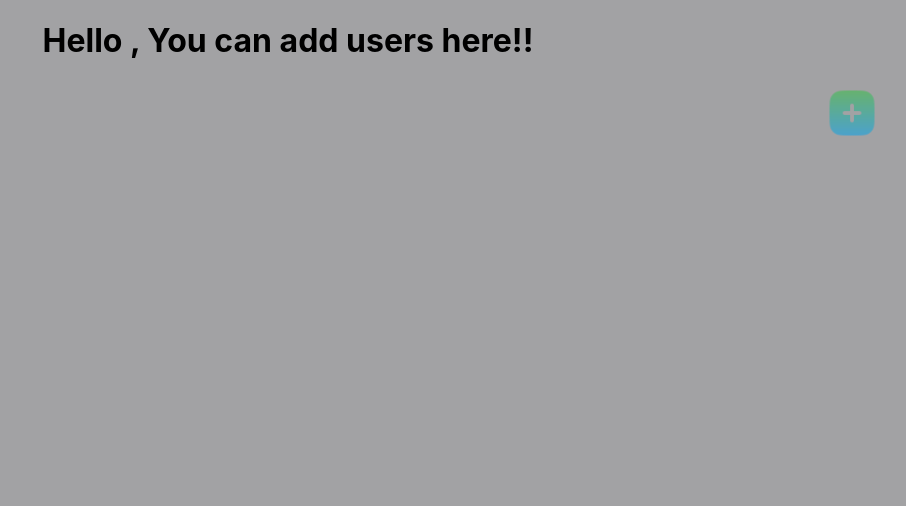
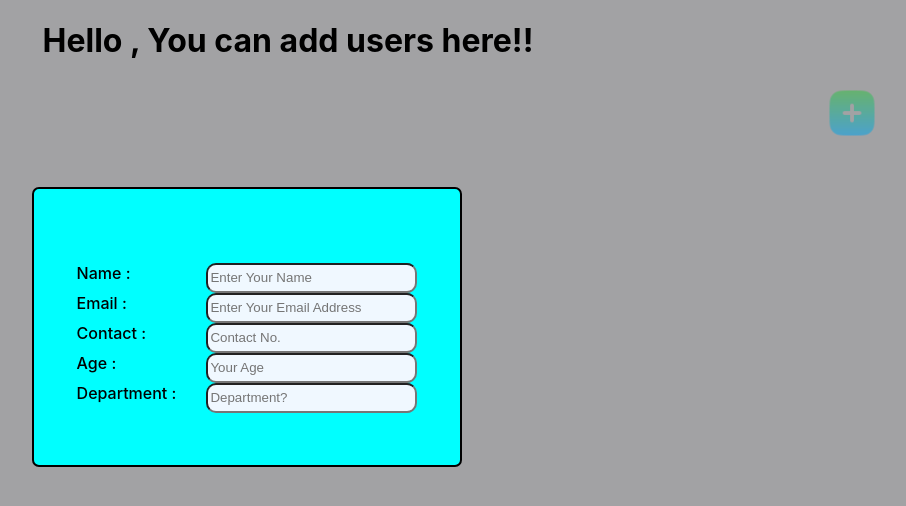
Before and after one commit to Shoyohazy/Redux_Projects, a React (Create React App) app in the folder user-management/: page / in a window 1280 px wide. Both pictures are taken after a click on the button 1204 px from the left and 114 px from the top of the page. Shown: the top 506 px of the page, without its empty margins (352-1258 px from the left). Built offline with nearby package versions, Linux system fonts and the light colour scheme.

Commit message:
adding form

```diff
--- a/user-management/src/components/AddButton.js
+++ b/user-management/src/components/AddButton.js
@@ -1,15 +1,24 @@
-import React from 'react'
-import './AddButton.css'
-import addImg from "../assets/add.png"
+import React, { useState } from "react";
+import "./AddButton.css";
+import addImg from "../assets/add.png";
+import Form from "./Form";
 
 function AddButton() {
+  const [isActive, setIsActive] = useState(false);
+  function handleClick() {
+    setIsActive(true);
+  }
+
   return (
-    <div className='add-user'>
-        <button>
-            <img src={addImg} alt='add-users'/>
+    <>
+      <div className="add-user">
+        <button onClick={handleClick}>
+          <img src={addImg} alt="add-users" />
         </button>
-    </div>
-  )
+      </div>
+      {isActive && <Form />}
+    </>
+  );
 }
 
-export default AddButton
+export default AddButton;
--- /dev/null
+++ b/user-management/src/components/Form.js
@@ -0,0 +1,57 @@
+import { useState } from 'react';
+import './form.css'
+
+
+function Form() {
+
+    const [info , setInfo] = useState({
+        name : '',
+        email : '',
+        contact : '',
+        age : '',
+        department : '',
+    })
+
+    const handleChange = (e) =>{
+        const {name , value} = e.target;
+        setInfo((prev) =>({
+            ...prev,
+            [name] : value,
+        }))
+    }
+
+  return (
+    <div className="form">
+     <div className='form-widget'>
+        <form >
+            <div className='labels'>
+                <label>Name : </label>
+                  <input value={info.name} onChange={handleChange} type="text" placeholder="Enter Your Name"/>
+            </div>
+            <div className='labels'>
+                <label>Email :
+                </label>
+                  <input value={info.email} onChange={handleChange} type="text" placeholder="Enter Your Email Address"/>
+            </div>
+            <div className='labels'>
+                <label htmlFor='contact'>Contact :
+                </label>
+                  <input value={info.contact} onChange={handleChange}  name='contact' type="text" placeholder="Contact No."/>
+            </div>
+            <div className='labels'>
+                <label>Age :
+                </label>
+                  <input value={info.age} onChange={handleChange} type="text" placeholder="Your Age"/>
+            </div>
+             <div className='labels'>
+                 <label>Department :
+                </label>
+                  <input value={info.department} onChange={handleChange}  type="text" placeholder="Department?"/>
+             </div>
+        </form>
+    </div>
+    </div>
+  )
+}
+
+export default Form;
--- /dev/null
+++ b/user-management/src/components/form.css
@@ -0,0 +1,40 @@
+
+.form{
+    height: 280px;
+    width: 430px;
+    display: flex;
+    justify-content: center;
+    border: 2px solid black;
+    border-radius: 7px 7px 7px 7px;
+    margin-left: 30%;
+    margin-top: 40px;
+    background-color: aqua;
+}
+
+.form-widget{
+    display: flex;
+    justify-content: center;
+    align-items: center;
+    margin-top: 5%;
+    background-color: aqua;
+
+}
+.labels{
+    background-color: aqua;
+    display: flex;
+    justify-content: space-between;
+}
+
+input{
+    margin-left: 15px;
+    background-color: aliceblue;
+    height: 30px;
+    width: 211px;
+    border-radius: 10px 10px 10px 10px;
+}
+
+label{
+    font-weight: 500;
+    margin-right: 15px;
+    background-color: aqua;
+}
```
